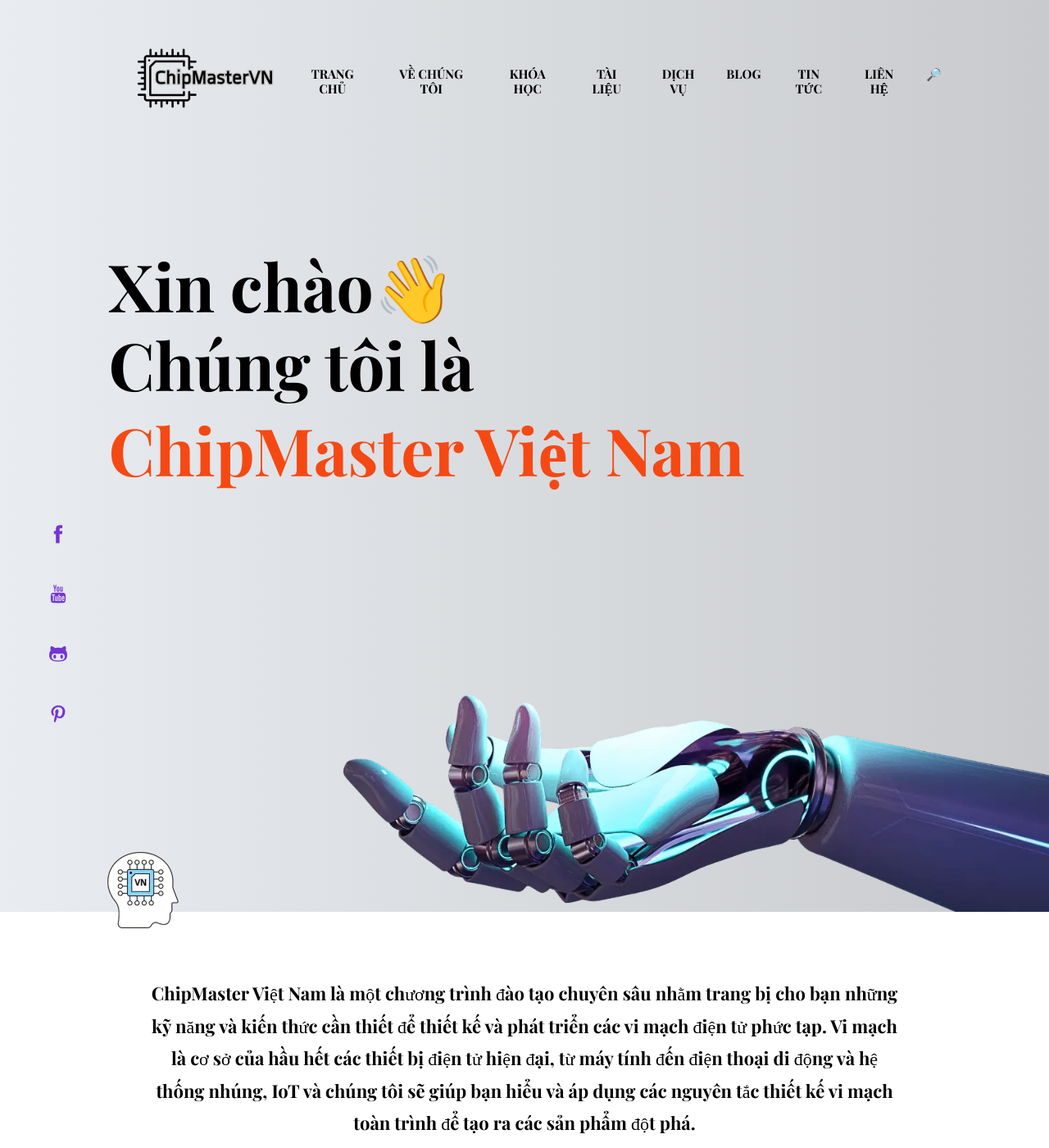
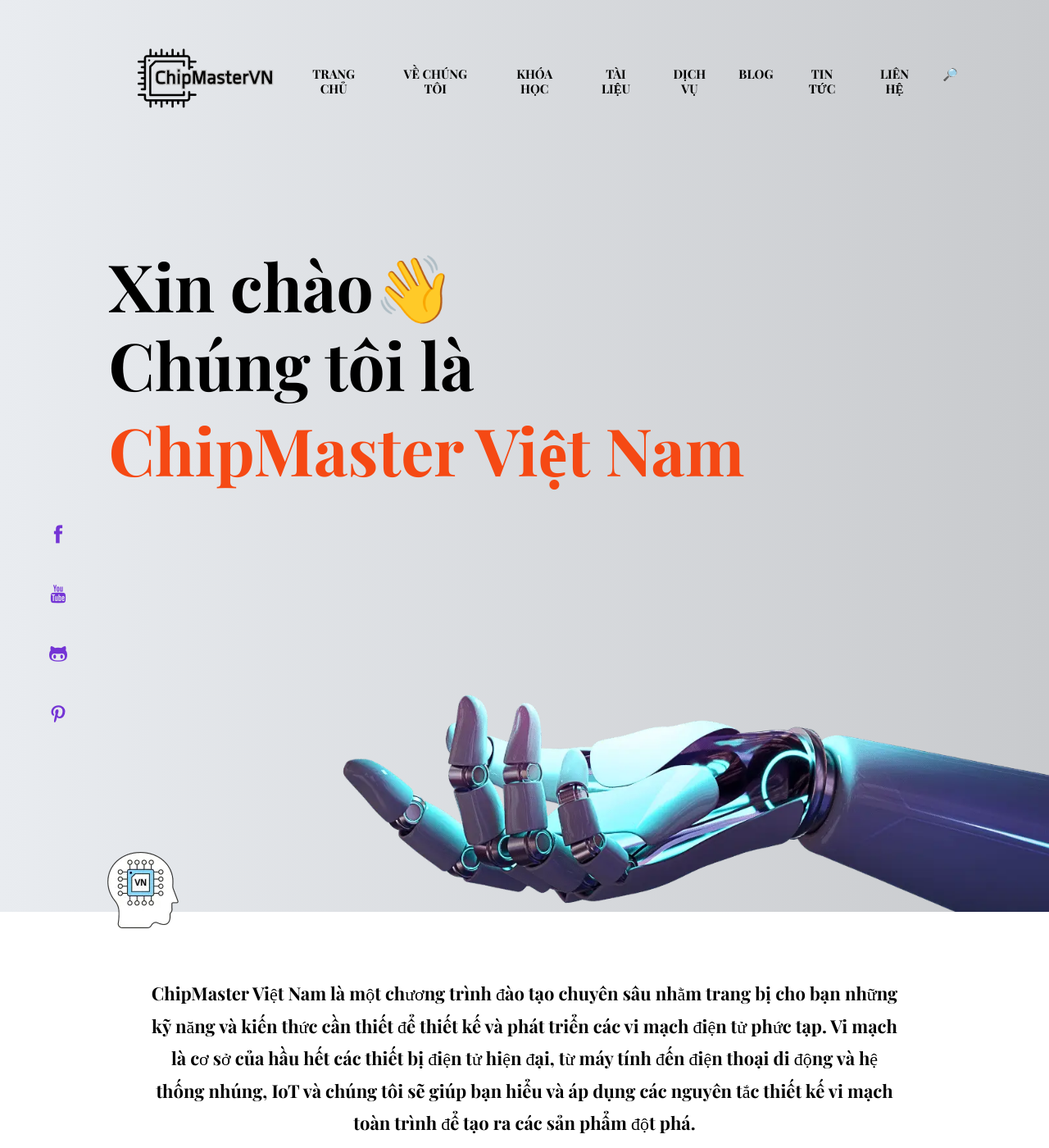
Before and after one commit to chipmastervn/chipmastervn.github.io, a Jekyll site: the page built from index.html, in a window 1280 px wide and 1400 px high. Shown: the whole window at 82% size. Built offline with Jekyll 4.4.1, drawn with Linux system fonts in a browser that asks for light colours.

Commit message:
Change header

```diff
--- a/assets/scss/templates/_navigation.scss
+++ b/assets/scss/templates/_navigation.scss
@@ -1,10 +1,10 @@
 .navigation{
-  padding: 40px 100px 40px 150px; //top - right - bottom - left
+  padding: 40px 80px 40px 150px; //top - right - bottom - left
   transition: .3s ease;
   &.nav-bg {
     // background-color: $primary-color;
     background-color: $primary-color;
-    padding: 2px 250px 2px 200px;
+    padding: 2px 100px 2px 200px;
     @include desktop {
       padding: 2px 10px;
     }
```
